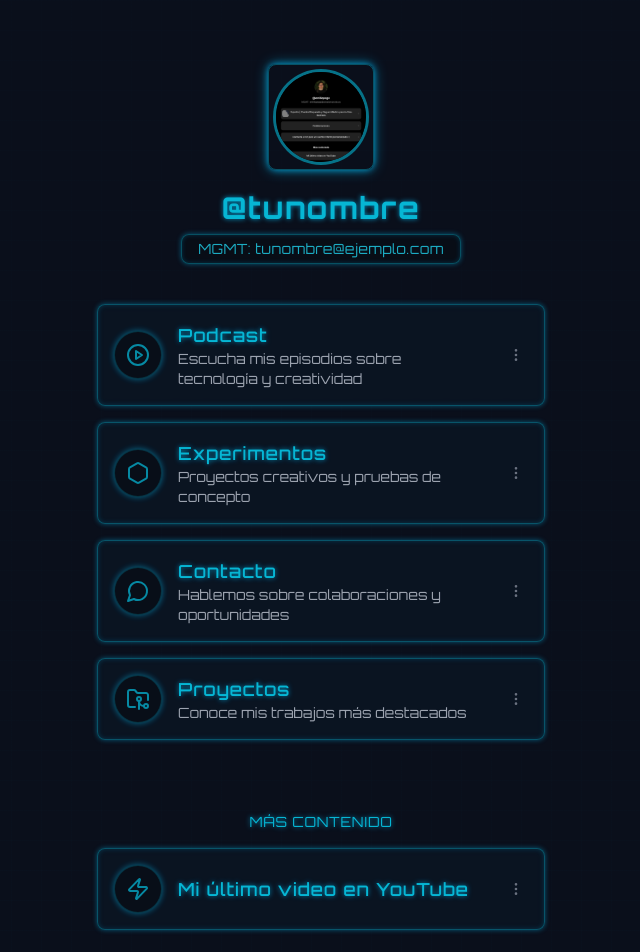
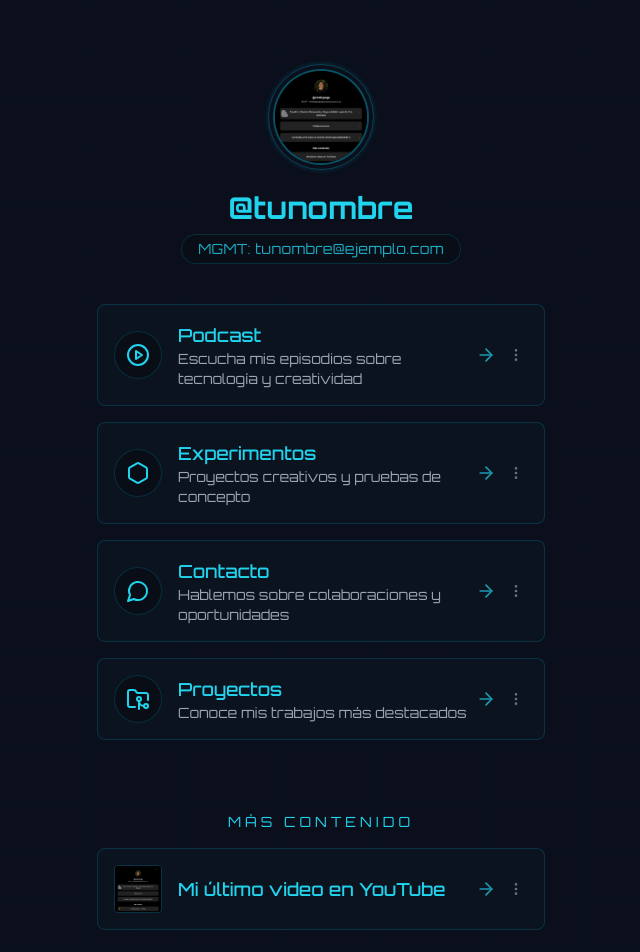
Before and after one commit to victor117-byte/social-link, a React (Vite) app: page / in a window 1280 px wide. Shown: the top 952 px of the page, without its empty margins (319-959 px from the left). Built offline with nearby package versions, Linux system fonts and the light colour scheme.

Commit message:
Refactor: Improve Tron style and link animations
- Reduced Tron style intensity for a more professional look.
- Fixed link hover animation to prevent unwanted removal.

```diff
--- a/src/components/LinkCard.tsx
+++ b/src/components/LinkCard.tsx
@@ -28,9 +28,11 @@ export function LinkCard({
     <a
       href={link}
       className={cn(
-        "group w-full flex items-center justify-between tron-card p-4 transition-all duration-300",
-        "opacity-0 animate-slide-in",
-        isPressed ? "scale-[0.98] brightness-110" : ""
+        "group w-full flex items-center justify-between p-4 transition-all duration-300",
+        "opacity-0 animate-slide-in rounded-lg",
+        "bg-[#0C1421]/90 backdrop-blur-sm border border-cyan-500/20 hover:border-cyan-500/40",
+        "hover:shadow-[0_0_10px_rgba(0,195,255,0.2)] hover:translate-y-[-2px]",
+        isPressed ? "scale-[0.98]" : ""
       )}
       target="_blank"
       rel="noopener noreferrer"
@@ -43,19 +45,19 @@ export function LinkCard({
     >
       <div className="flex items-center gap-4 flex-1">
         {icon && (
-          <div className="tron-icon text-2xl flex-shrink-0 w-12 h-12 flex items-center justify-center rounded-full border border-cyan-500/30 bg-[#080D16]">
+          <div className="flex-shrink-0 w-12 h-12 flex items-center justify-center rounded-full border border-cyan-500/20 bg-[#080D16] text-cyan-400">
             {icon}
           </div>
         )}
         {showImage && imageUrl && !icon && (
-          <div className="w-12 h-12 rounded overflow-hidden shrink-0 border border-cyan-500/50 tron-glow">
+          <div className="w-12 h-12 rounded overflow-hidden shrink-0 border border-cyan-500/20">
             <img src={imageUrl} alt={title} className="w-full h-full object-cover" />
           </div>
         )}
         <div className="flex-1">
-          <h3 className="font-medium tron-text text-lg">{title}</h3>
+          <h3 className="font-medium text-lg text-cyan-400">{title}</h3>
           {description && (
-            <p className="text-sm text-gray-400 group-hover:text-cyan-300/80 transition-colors">
+            <p className="text-sm text-gray-400 group-hover:text-gray-300 transition-colors">
               {description}
             </p>
           )}
@@ -63,18 +65,15 @@ export function LinkCard({
       </div>
       <div className="flex items-center">
         <div
-          className={cn(
-            "opacity-0 group-hover:opacity-100 transition-opacity transform translate-x-0 group-hover:translate-x-1",
-            "transition-all duration-300"
-          )}
+          className="text-cyan-400 opacity-70 group-hover:opacity-100 transition-all duration-300 transform group-hover:translate-x-1"
         >
-          <ArrowRight size={20} className="tron-text" />
+          <ArrowRight size={20} />
         </div>
         <button
           className="text-gray-500 hover:text-cyan-400 p-1 rounded-full hover:bg-cyan-900/20 ml-2"
           onClick={(e) => {
             e.preventDefault();
-            // Aquí se podría implementar un menú de opciones
+            // Options menu could be implemented here
           }}
         >
           <MoreVertical size={16} />
--- a/src/index.css
+++ b/src/index.css
@@ -83,41 +83,41 @@
     font-family: 'Orbitron', system-ui, -apple-system, BlinkMacSystemFont, 'Segoe UI', Roboto, 'Helvetica Neue', sans-serif;
     background-image:
       linear-gradient(0deg, rgba(10, 15, 27, 0.9) 0%, rgba(10, 15, 27, 0.95) 100%),
-      repeating-linear-gradient(to right, rgba(0, 195, 255, 0.1) 0px, rgba(0, 195, 255, 0.1) 1px, transparent 1px, transparent 30px),
-      repeating-linear-gradient(to bottom, rgba(0, 195, 255, 0.1) 0px, rgba(0, 195, 255, 0.1) 1px, transparent 1px, transparent 30px);
+      repeating-linear-gradient(to right, rgba(0, 195, 255, 0.05) 0px, rgba(0, 195, 255, 0.05) 1px, transparent 1px, transparent 50px),
+      repeating-linear-gradient(to bottom, rgba(0, 195, 255, 0.05) 0px, rgba(0, 195, 255, 0.05) 1px, transparent 1px, transparent 50px);
     background-size: 100% 100%, 100% 100%, 100% 100%;
     overflow-x: hidden;
   }
 }
 
-/* Tron-specific classes */
+/* Tron-specific classes (more subtle and elegant) */
 @keyframes glow {
   0% {
-    box-shadow: 0 0 5px rgba(0, 195, 255, 0.6), 0 0 10px rgba(0, 195, 255, 0.4);
+    box-shadow: 0 0 3px rgba(0, 195, 255, 0.3), 0 0 5px rgba(0, 195, 255, 0.2);
   }
   50% {
-    box-shadow: 0 0 10px rgba(0, 195, 255, 0.8), 0 0 20px rgba(0, 195, 255, 0.6);
+    box-shadow: 0 0 5px rgba(0, 195, 255, 0.4), 0 0 10px rgba(0, 195, 255, 0.3);
   }
   100% {
-    box-shadow: 0 0 5px rgba(0, 195, 255, 0.6), 0 0 10px rgba(0, 195, 255, 0.4);
+    box-shadow: 0 0 3px rgba(0, 195, 255, 0.3), 0 0 5px rgba(0, 195, 255, 0.2);
   }
 }
 
 @keyframes pulse {
   0% {
-    opacity: 0.6;
+    opacity: 0.8;
   }
   50% {
     opacity: 1;
   }
   100% {
-    opacity: 0.6;
+    opacity: 0.8;
   }
 }
 
 @keyframes slideIn {
   from {
-    transform: translateX(-30px);
+    transform: translateX(-20px);
     opacity: 0;
   }
   to {
@@ -127,28 +127,28 @@
 }
 
 .tron-border {
-  @apply border border-cyan-500/40 rounded-lg;
-  box-shadow: 0 0 5px rgba(0, 195, 255, 0.4), inset 0 0 5px rgba(0, 195, 255, 0.2);
+  @apply border border-cyan-500/30 rounded-lg;
+  box-shadow: 0 0 3px rgba(0, 195, 255, 0.2), inset 0 0 3px rgba(0, 195, 255, 0.1);
 }
 
 .tron-glow {
-  animation: glow 2s infinite ease-in-out;
+  animation: glow 3s infinite ease-in-out;
 }
 
 .tron-text {
   @apply text-cyan-500 tracking-wider;
-  text-shadow: 0 0 5px rgba(0, 195, 255, 0.7);
+  text-shadow: 0 0 3px rgba(0, 195, 255, 0.4);
 }
 
 .tron-icon {
   @apply text-cyan-500;
-  filter: drop-shadow(0 0 3px rgba(0, 195, 255, 0.7));
-  animation: pulse 2s infinite ease-in-out;
+  filter: drop-shadow(0 0 2px rgba(0, 195, 255, 0.4));
+  animation: pulse 3s infinite ease-in-out;
 }
 
 .tron-bg {
-  @apply bg-gradient-to-r from-[#0A1623] to-[#0F1A2B] border border-cyan-500/30;
-  box-shadow: 0 0 5px rgba(0, 195, 255, 0.4), inset 0 0 5px rgba(0, 195, 255, 0.1);
+  @apply bg-gradient-to-r from-[#0A1623] to-[#0F1A2B] border border-cyan-500/20;
+  box-shadow: 0 0 3px rgba(0, 195, 255, 0.2), inset 0 0 3px rgba(0, 195, 255, 0.1);
 }
 
 .tron-card {
@@ -157,12 +157,13 @@
 }
 
 .tron-card:hover {
-  @apply tron-glow bg-[#0A1623]/95;
-  transform: translateY(-2px) scale(1.01);
+  @apply bg-[#0A1623]/95;
+  box-shadow: 0 0 8px rgba(0, 195, 255, 0.2);
+  transform: translateY(-2px);
 }
 
 .tron-button {
-  @apply px-4 py-2 tron-border tron-text bg-[#061423] hover:bg-cyan-900/20 transition-all;
+  @apply px-4 py-2 tron-border tron-text bg-[#061423] hover:bg-[#0A1F33]/50 transition-all;
 }
 
 .tron-grid-bg {
@@ -178,7 +179,7 @@
   height: 100%;
   background-size: 50px 50px;
   z-index: -1;
-  opacity: 0.2;
+  opacity: 0.1;
 }
 
 @keyframes fadeIn {
--- a/src/pages/Index.tsx
+++ b/src/pages/Index.tsx
@@ -25,8 +25,8 @@ const Index = () => {
       <div className="w-full max-w-md flex flex-col items-center">
         {/* Perfil */}
         <div className="flex flex-col items-center mb-10 animate-fade-in">
-          <div className="tron-border tron-glow p-1 rounded-full">
-            <Avatar className="h-24 w-24 border-[3px] border-cyan-500/60 bg-[#080D16]">
+          <div className="border border-cyan-500/30 p-1 rounded-full shadow-[0_0_5px_rgba(0,195,255,0.2)]">
+            <Avatar className="h-24 w-24 border-[2px] border-cyan-500/40 bg-[#080D16]">
               <img
                 src="/lovable-uploads/47269266-23a9-4687-884a-aaad7c2e3281.png"
                 alt="Foto de perfil"
@@ -34,8 +34,8 @@ const Index = () => {
               />
             </Avatar>
           </div>
-          <h1 className="mt-5 text-3xl font-bold tron-text">@tunombre</h1>
-          <div className="mt-2 px-4 py-1 rounded-full tron-border bg-[#080D16]/80">
+          <h1 className="mt-5 text-3xl font-bold text-cyan-400">@tunombre</h1>
+          <div className="mt-2 px-4 py-1 rounded-full border border-cyan-500/20 bg-[#080D16]/80">
             <p className="text-cyan-400/80 text-sm tracking-wide">MGMT: tunombre@ejemplo.com</p>
           </div>
         </div>
@@ -74,14 +74,13 @@ const Index = () => {
 
         {/* Más contenido */}
         <div className="mt-8 w-full animate-fade-in" style={{ animationDelay: "0.5s" }}>
-          <h2 className="text-center mb-4 tron-text uppercase text-sm tracking-[4px]">Más contenido</h2>
+          <h2 className="text-center mb-4 text-cyan-400 uppercase text-sm tracking-[4px]">Más contenido</h2>
           <div className="w-full">
             <LinkCard
               title="Mi último video en YouTube"
               link="#"
               showImage={true}
               imageUrl="/lovable-uploads/47269266-23a9-4687-884a-aaad7c2e3281.png"
-              icon={<Zap className="w-6 h-6" />}
               delay={500}
             />
           </div>
@@ -89,7 +88,7 @@ const Index = () => {
 
         {/* Footer */}
         <footer className="mt-12 text-cyan-500/50 text-sm text-center animate-fade-in" style={{ animationDelay: "0.6s" }}>
-          <div className="tron-border inline-block px-4 py-2 bg-[#080D16]/50">
+          <div className="border border-cyan-500/20 inline-block px-4 py-2 bg-[#080D16]/50 rounded-lg">
             © 2025 @tunombre - Todos los derechos reservados
           </div>
         </footer>
```
